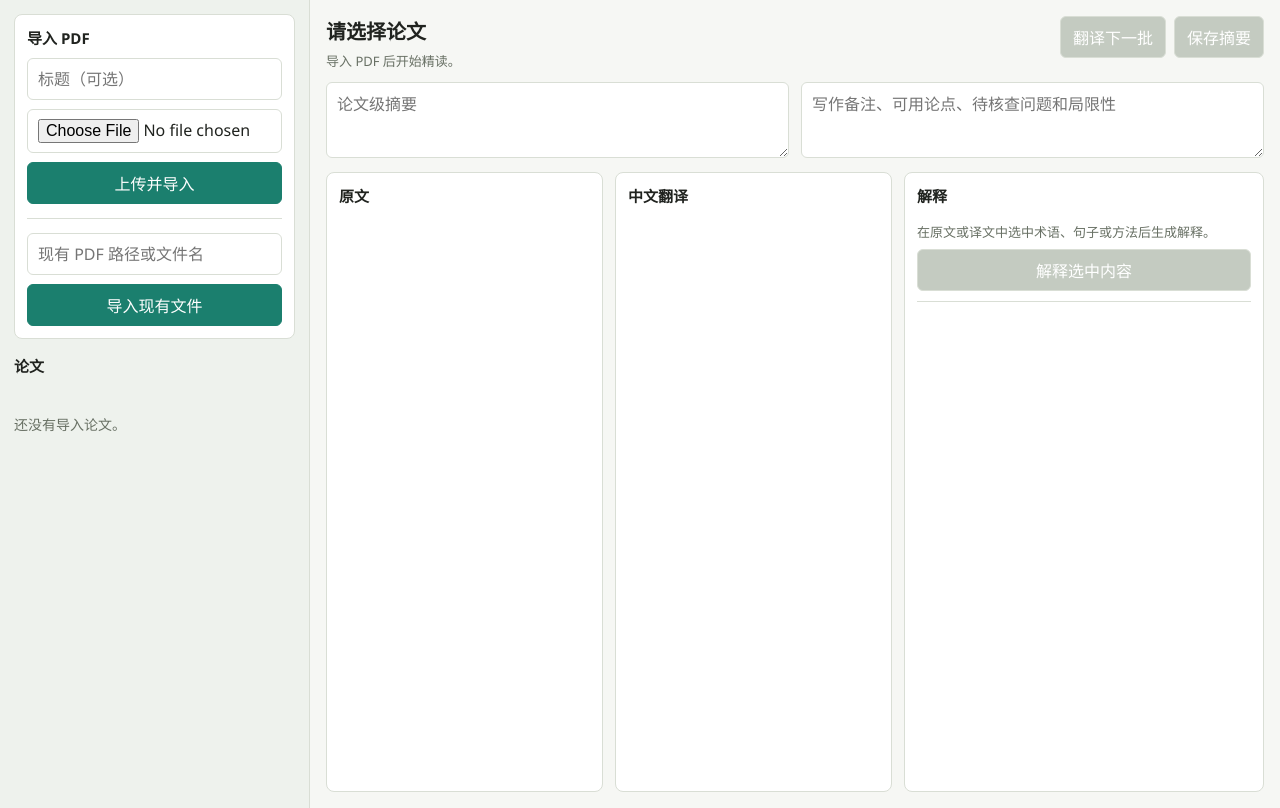
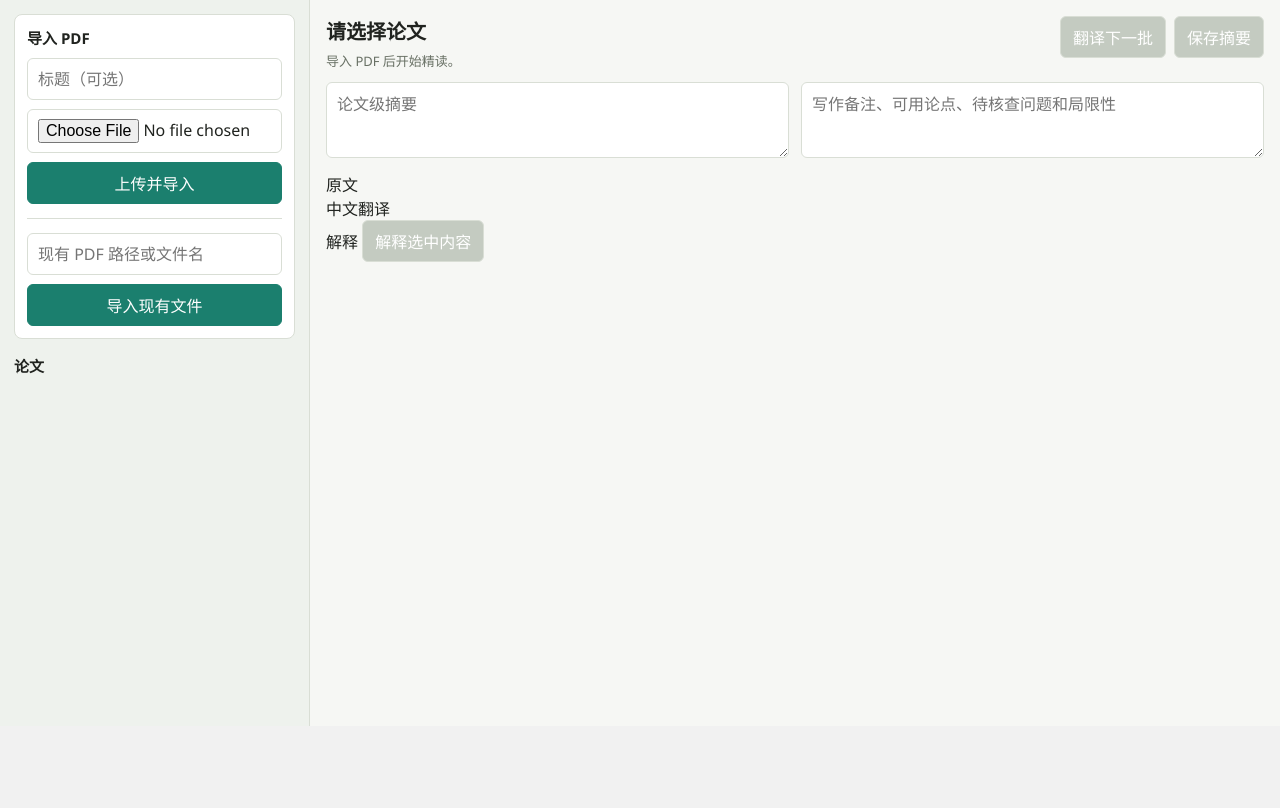
Before and after one commit to Fynn-zhang/wenxian, a FastAPI app: page / in a window 1280 px wide. Shown: the part 87-895 px from the top of the page. After the commit the page ends 813 px from the top, so only its background shows below. Run offline with FastAPI, Linux system fonts and the light colour scheme; data that the repository does not hold is empty.

Commit message:
Align reading columns by paragraph

```diff
--- a/app/templates/index.html
+++ b/app/templates/index.html
@@ -56,19 +56,11 @@
           <textarea id="notesInput" placeholder="写作备注、可用论点、待核查问题和局限性"></textarea>
         </section>
 
-        <section class="columns" aria-label="段落精读">
-          <div class="column">
-            <h3>原文</h3>
-            <div id="sourcePane" class="scroll-pane"></div>
-          </div>
-          <div class="column">
-            <h3>中文翻译</h3>
-            <div id="translationPane" class="scroll-pane"></div>
-          </div>
-          <div class="column">
-            <h3>解释</h3>
-            <div class="selection-tools">
-              <p id="selectionHint">在原文或译文中选中术语、句子或方法后生成解释。</p>
+        <section class="reading-grid" aria-label="段落精读">
+          <div class="grid-head">原文</div>
+          <div class="grid-head">中文翻译</div>
+          <div class="grid-head">
+            <span>解释</span>
             <button id="explainBtn" disabled>解释选中内容</button>
           </div>
           <div id="explanationEditor" class="explanation-editor hidden">
@@ -80,8 +72,7 @@
               <button id="discardExplanationBtn">丢弃</button>
             </div>
           </div>
-            <div id="explanationsPane" class="scroll-pane"></div>
-          </div>
+          <div id="readingRows" class="reading-rows"></div>
         </section>
       </section>
     </main>
```
Lines whose indentation alone changed are shown as unchanged.
